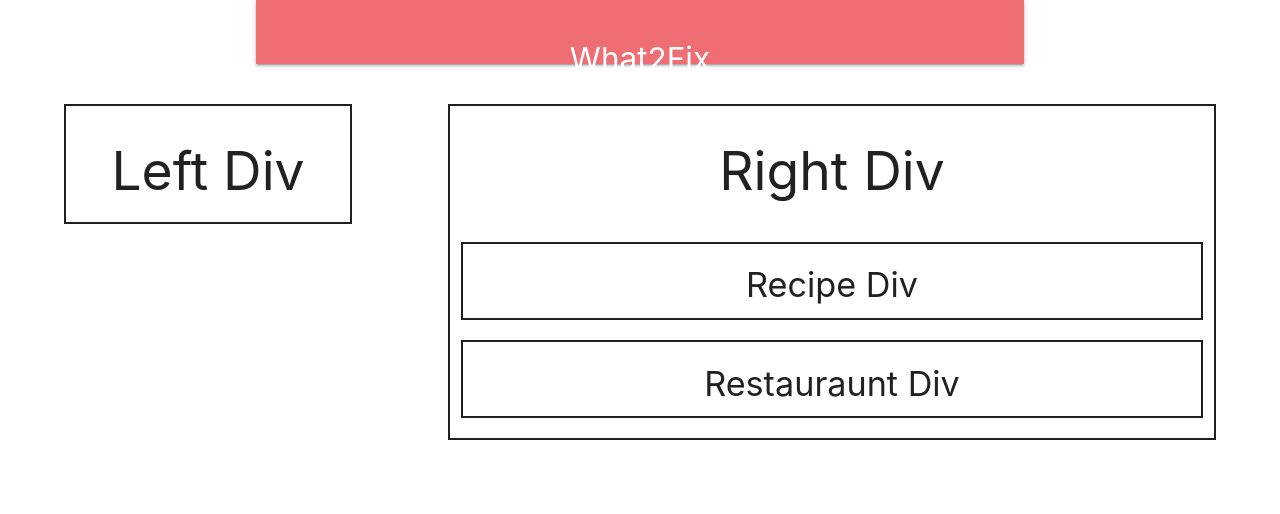
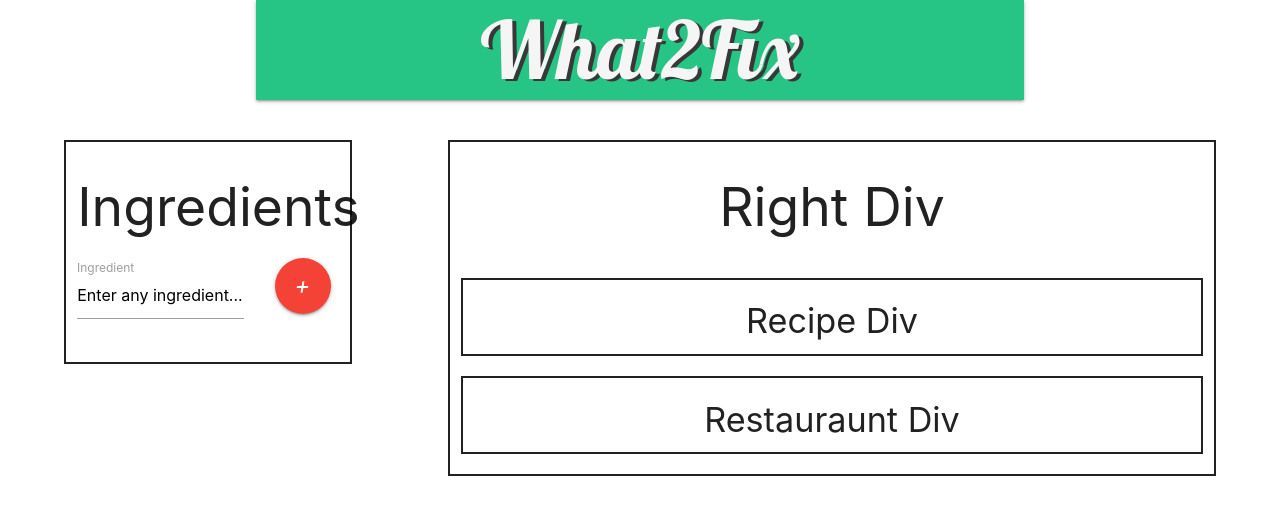
Before and after one commit to zhenyang9261/web-project1, a plain HTML site: page index.html in a window 1280 px wide. Drawn offline with nearby package versions, Linux system fonts and the light colour scheme.

Commit message:
adding the basic layout for the ingredinets div. added a text input and a add ingredinets button

```diff
--- a/assets/css/style.css
+++ b/assets/css/style.css
@@ -1,6 +1,17 @@
 #title {
+    font-family: 'Lobster', cursive;;
+    background-color: #26C485;
+    text-shadow: 4px 2px rgb(56, 56, 56);
     margin: 0 auto;
     width: 60%;
+    height: 100px;
+    padding-top: 5px;
+}
+
+.title-size {
+    font-size: 80px !important;
+    color: whitesmoke !important;
+    margin: 0 auto;
 }
 
 #left-div {
--- a/index.html
+++ b/index.html
@@ -25,11 +25,18 @@
 
     <div class="container">
     <div class="row">
-        <div id="left-div" class="col l3 center-align">
-            <h2>Left Div</h2>
+        <div id="left-div" class="col s12 m4 l3 center-align">
+            <h2>Ingredients</h2>
+            <div class="row">
+                    <div class="input-field col l8">
+                      <input value="Enter any ingredient..." id="item-input" type="text" class="validate">
+                      <label class="active" for="ingredients">Ingredient</label>
+                    </div>
+                    <a class="btn-floating btn-large waves-effect waves-light red"><i class="material-icons">&plus;</i></a>
+                  </div>
         </div>
 
-        <div id="right-div" class="col l8 offset-l1 center-align">
+        <div id="right-div" class="col s12 m7 l8 offset-l1 offset-m1 center-align">
             <h2>Right Div</h2>
             <div id="recipe-div" class="col l12">
                 <h4>Recipe Div</h4>
```
